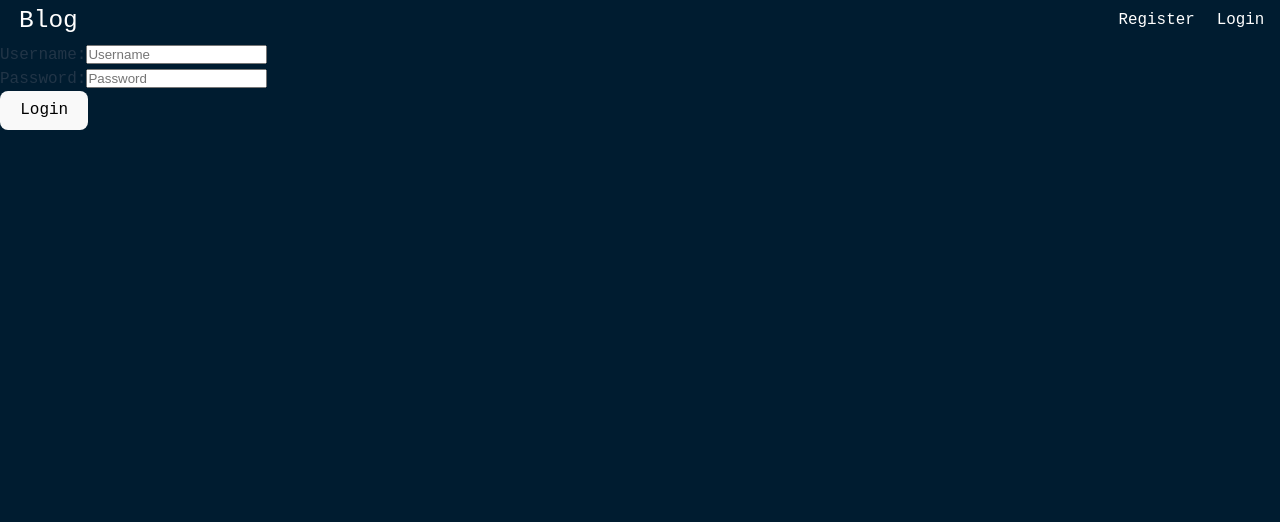
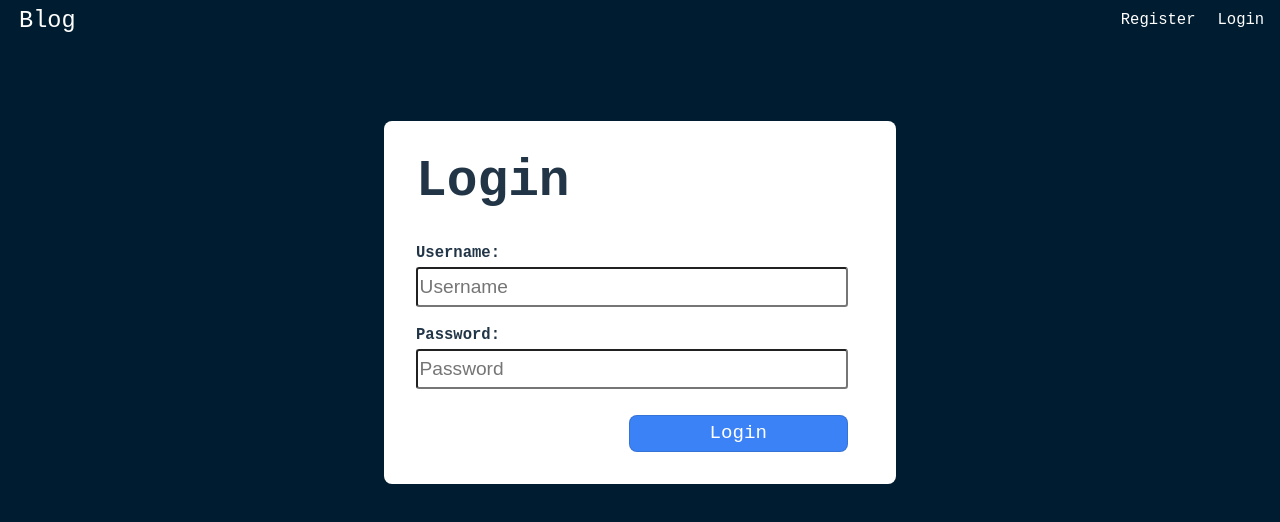
Before and after one commit to Mustafa1908/blog-api, a React (Vite) app in the folder frontend-reader/: page /login in a window 1280 px wide. Shown: the top 522 px of the page. Built offline with nearby package versions, Linux system fonts and the light colour scheme.

Commit message:
Import components, add semantics elements, classnames

```diff
--- a/frontend-reader/src/pages/Login/Login.jsx
+++ b/frontend-reader/src/pages/Login/Login.jsx
@@ -1,6 +1,9 @@
 import { useState, useContext } from "react";
 import { useNavigate } from "react-router-dom";
 import { UserTokenContext } from "../../app/App";
+import Input from "../../components/Input/Input";
+import FormButton from "../../components/FormButton/FormButton";
+import login from "./Login.module.css";
 
 const Login = () => {
   const [formData, setFormData] = useState({
@@ -44,33 +47,28 @@ const Login = () => {
   };
 
   return (
-    <form onSubmit={handleLogin}>
-      <div>
-        <label htmlFor="username">Username:</label>
-        <input
-          type="text"
-          name="username"
-          id="username"
-          value={formData.username}
-          onChange={handleLoginChange}
-          placeholder="Username"
-          required
+    <main className={login.main}>
+      <h1>Login</h1>
+      <form onSubmit={handleLogin} className={login.form}>
+        <Input
+          inputIdName="username"
+          inputType="text"
+          placeholderText="Username"
+          inputValue={formData.username}
+          onChangeFunction={handleLoginChange}
+          labelText={"Username"}
         />
-      </div>
-      <div>
-        <label htmlFor="password">Password:</label>
-        <input
-          type="password"
-          name="password"
-          id="password"
-          value={formData.password}
-          onChange={handleLoginChange}
-          placeholder="Password"
-          required
+        <Input
+          inputIdName="password"
+          inputType="password"
+          placeholderText="Password"
+          inputValue={formData.password}
+          onChangeFunction={handleLoginChange}
+          labelText={"Password"}
         />
-      </div>
-      <button type="submit">Login</button>
-    </form>
+        <FormButton buttonText="Login" />
+      </form>
+    </main>
   );
 };
 
```
